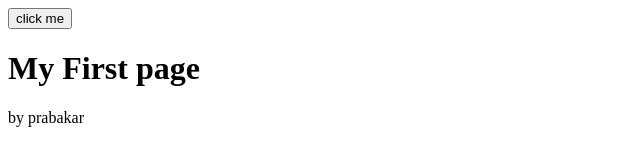
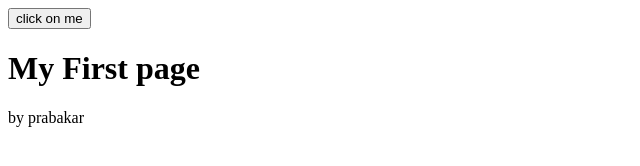
Before and after one commit to Prabakar1504/Prabakar1504.github.io, a plain HTML site: page index.html in a window 1280 px wide. Shown: the full height of the page, 0-640 px from the left. Drawn offline with Linux system fonts and the light colour scheme.

Commit message:
Update index.html

```diff
--- a/index.html
+++ b/index.html
@@ -4,7 +4,7 @@
 <title>Prabakarpage</title>
 </head>
 <body>
-  <button> click me </button>
+  <button> click on me </button>
 <h1>My First page</h1>
 <p>by prabakar</p>
 
```
